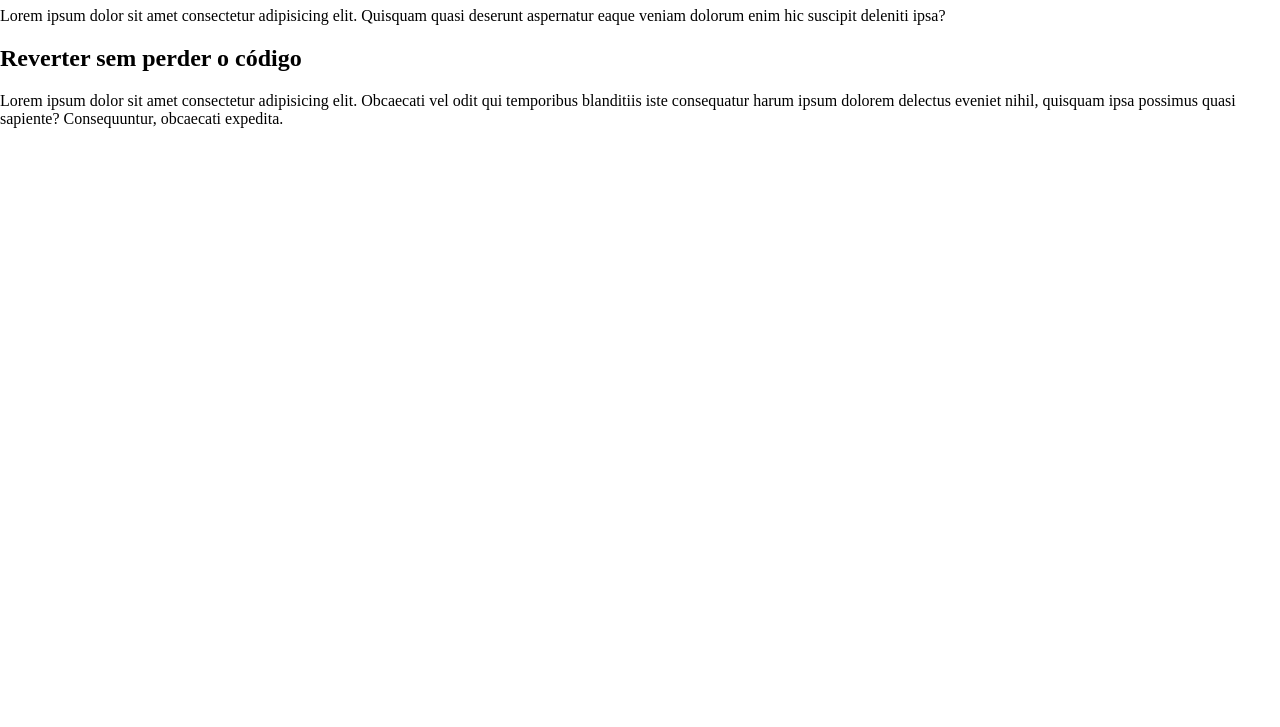
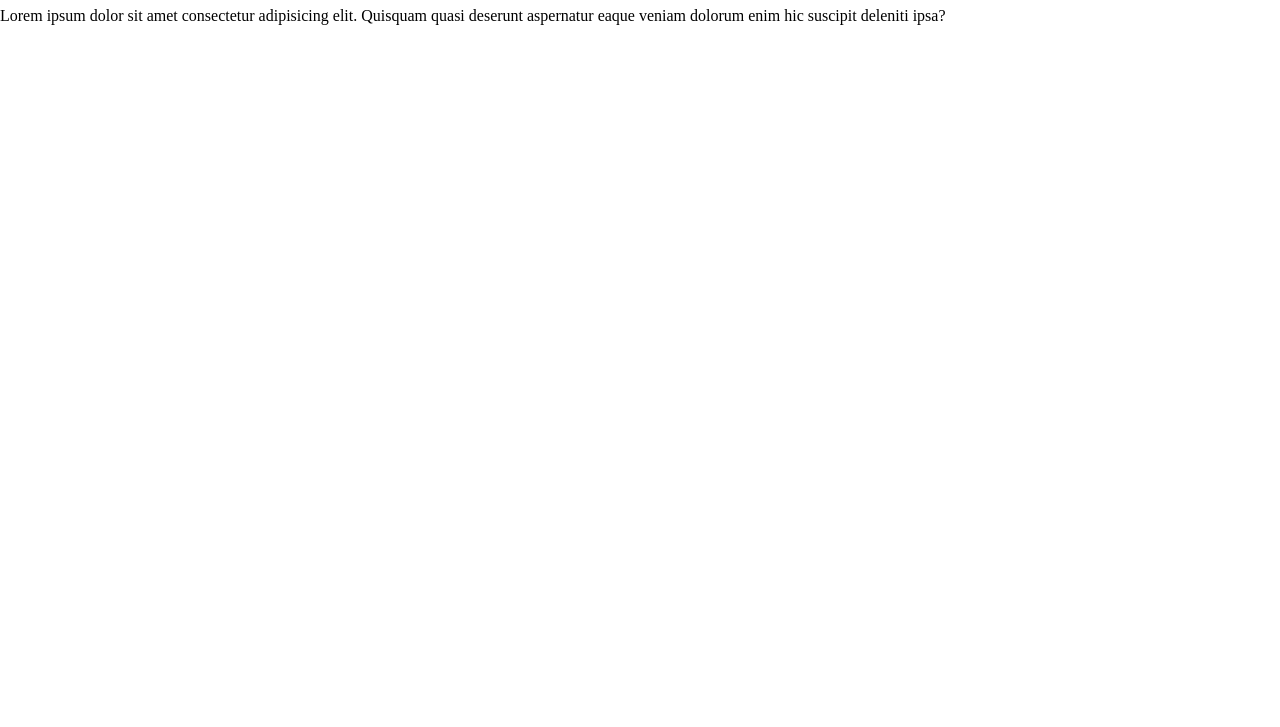
Before and after one commit to lidialodovici/treinamento, a plain HTML site: page index.html in a window 1280 px wide. Shown: the part 73-800 px from the top of the page. Drawn offline with Linux system fonts and the light colour scheme.

Commit message:
Revert "Alterando o texto"
This reverts commit dac43477266d63d103befe714b64aadf9a541697.

```diff
--- a/index.html
+++ b/index.html
@@ -9,13 +9,8 @@
 </head>
 <body>
 
-
   <h1>Aula de Git</h1>
   <p>Lorem ipsum dolor sit amet consectetur adipisicing elit. Quisquam quasi deserunt aspernatur eaque veniam dolorum enim hic suscipit deleniti ipsa?</p>
-
-
-  <h2>Reverter sem perder o código</h2>
-  <p>Lorem ipsum dolor sit amet consectetur adipisicing elit. Obcaecati vel odit qui temporibus blanditiis iste consequatur harum ipsum dolorem delectus eveniet nihil, quisquam ipsa possimus quasi sapiente? Consequuntur, obcaecati expedita.</p>
 
   <script src="script.js"></script>
 </body>
```
